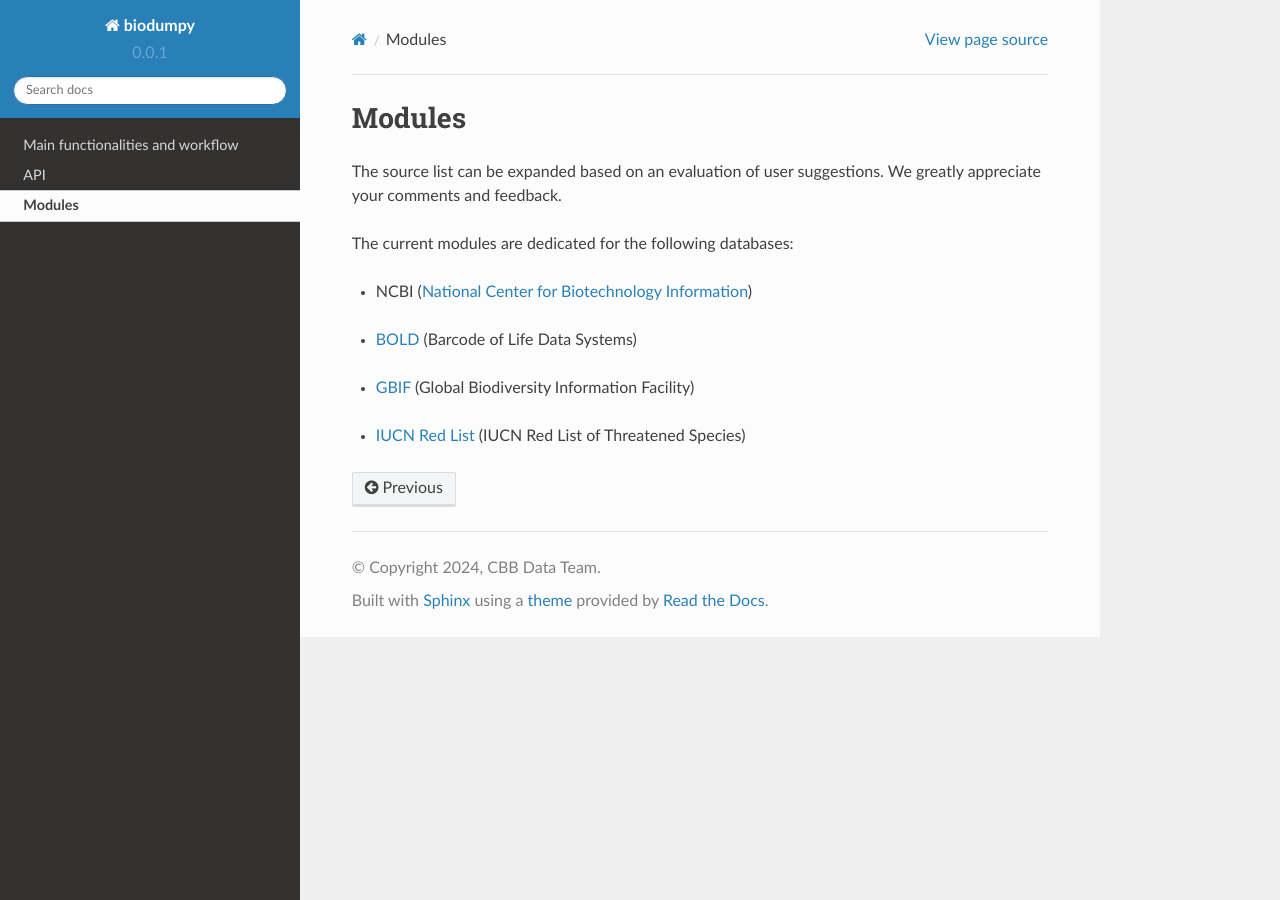
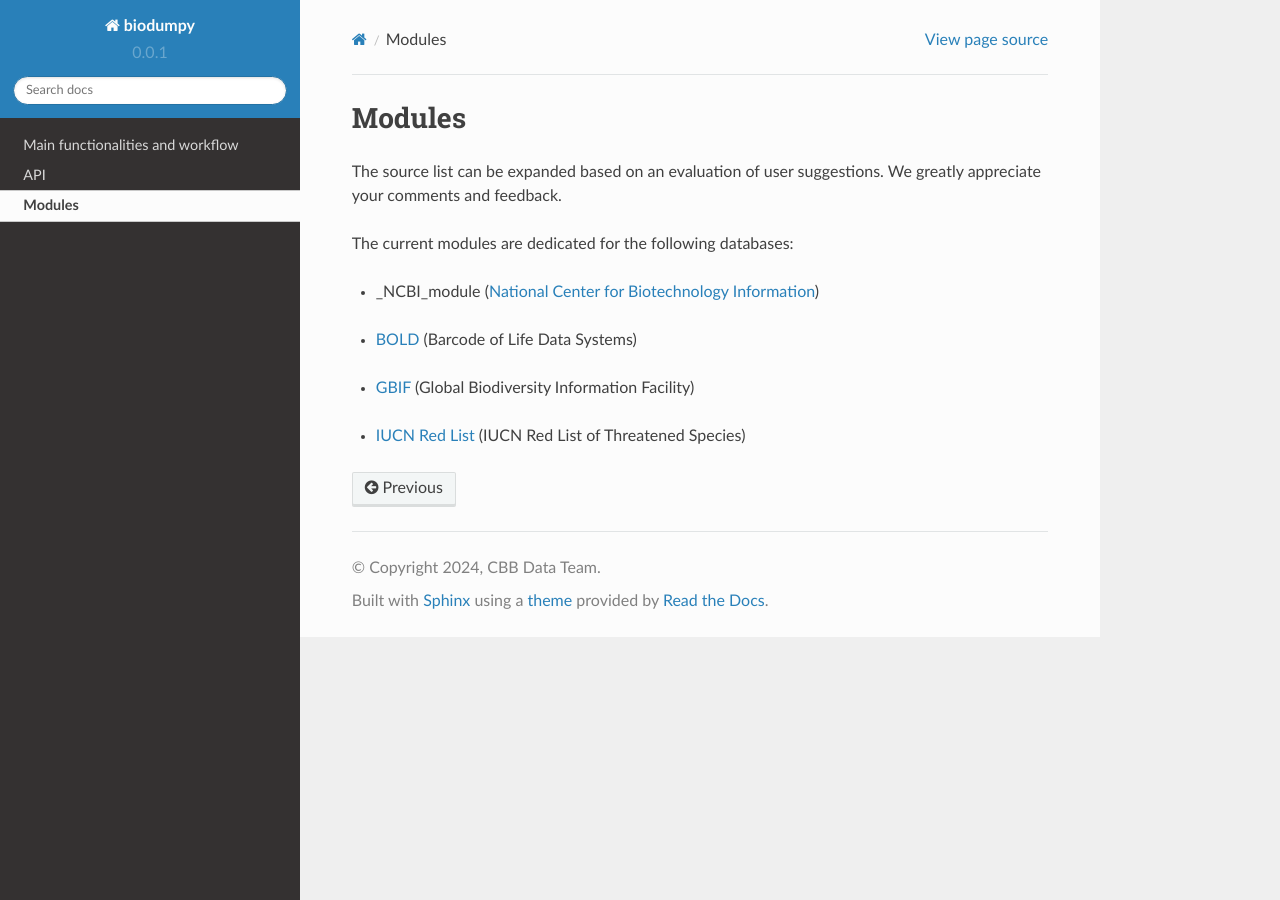
Before and after one commit to TommasoCanc/rtd-tutorial, a Sphinx documentation site: the page built from docs/source/modules.rst, in a window 1280 px wide. Built offline with Sphinx 7.4.7 and the Read the Docs theme 2.0.0, drawn with Linux system fonts in a browser that asks for light colours.

Commit message:
Update modules.rst

```diff
--- a/docs/source/modules.rst
+++ b/docs/source/modules.rst
@@ -9,7 +9,7 @@ The source list can be expanded based on an evaluation of user suggestions. We g
 
 The current modules are dedicated for the following databases:
 
-- :doc:`NCBI` (`National Center for Biotechnology Information`_)
+- :doc:`_NCBI_module` (`National Center for Biotechnology Information`_)
 .. _National Center for Biotechnology Information: https://www.ncbi.nlm.nih.gov
 
 - `BOLD`_ (Barcode of Life Data Systems)
```
